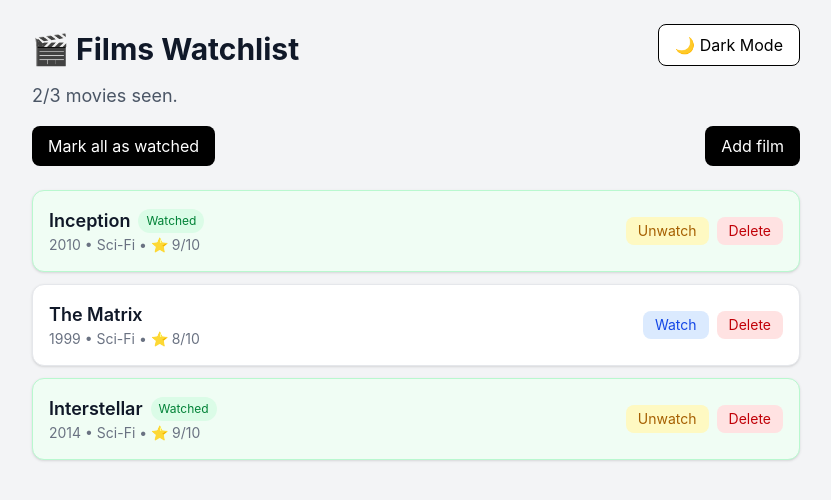
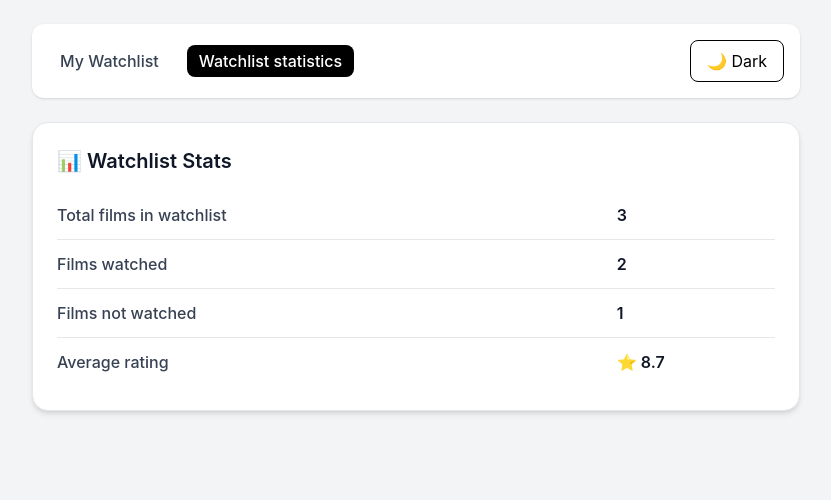
Before and after one commit to matejkronesDF/4IT427_krom13, a React (Vite) app: page /stats in a window 1280 px wide. Shown: the top 500 px of the page, without its empty margins (224-1055 px from the left). Built offline with nearby package versions, Linux system fonts and the light colour scheme.

Commit message:
feat: Úkol 5: Routing, nedělal jsem /form jelikož ji mám v dialogu, přidal jsem ale jednoduchou /stats stránku

```diff
--- a/package.json
+++ b/package.json
@@ -13,6 +13,7 @@
     "@tailwindcss/vite": "^4.3.0",
     "react": "^19.2.6",
     "react-dom": "^19.2.6",
+    "react-router-dom": "^7.15.1",
     "tailwindcss": "^4.3.0"
   },
   "devDependencies": {
--- a/src/App.tsx
+++ b/src/App.tsx
@@ -1,55 +1,63 @@
-/* Stylingová metoda: Tailwind */
+/* Stylingová metoda: Tailwind
+*/
+import { NavLink, Route, Routes } from 'react-router-dom';
+import NotFoundPage from './pages/NotFoundPage';
+import { MainPage } from './pages/MainPage';
 import { useState } from 'react';
-import AddFilmForm from './components/AddFilmForm';
-import FilmCard from './components/FilmCard';
-import { useWatchList } from './context/WatchListContext';
+import { StatsPage } from './pages/StatsPage';
 
 function App() {
-  const { films, toggleWatched, markAllAsWatched, removeFilm, watchNumbers } = useWatchList();
   const [darkMode, setDarkMode] = useState(false);
   return (
     <div className={darkMode ? 'dark' : ''}>
       <div className="min-h-screen bg-gray-100 text-gray-900 p-6 dark:bg-black dark:text-white">
         <div className="max-w-3xl mx-auto">
-          <div className="flex justify-between items-center">
-            <h1 className="text-3xl font-bold mb-2 dark:text-white">🎬 Films Watchlist</h1>
+          <nav className="flex items-center justify-between mb-6 p-4 bg-white rounded-xl shadow-sm dark:bg-gray-900">
+            <div className="flex items-center gap-4">
+              <NavLink
+                to="/"
+                end
+                className={({ isActive }) =>
+                  `px-3 py-1 rounded-lg transition font-medium
+         ${
+           isActive
+             ? 'bg-black text-white dark:bg-white dark:text-black'
+             : 'text-gray-700 hover:bg-gray-200 dark:text-gray-300 dark:hover:bg-gray-800'
+         }`
+                }
+              >
+                My Watchlist
+              </NavLink>
+
+              <NavLink
+                to="/stats"
+                className={({ isActive }) =>
+                  `px-3 py-1 rounded-lg transition font-medium
+         ${
+           isActive
+             ? 'bg-black text-white dark:bg-white dark:text-black'
+             : 'text-gray-700 hover:bg-gray-200 dark:text-gray-300 dark:hover:bg-gray-800'
+         }`
+                }
+              >
+                Watchlist statistics
+              </NavLink>
+            </div>
+
             <button
               onClick={() => setDarkMode(!darkMode)}
-              className="mb-4 px-4 py-2 rounded-lg border
-                    bg-white text-black
-                    dark:bg-gray-800 dark:text-white"
+              className="ml-auto px-4 py-2 rounded-lg border transition
+               bg-white text-black hover:bg-gray-100
+               dark:bg-gray-800 dark:text-white dark:border-gray-700 dark:hover:bg-gray-700"
             >
-              {darkMode ? '☀️ Light Mode' : '🌙 Dark Mode'}
+              {darkMode ? '☀️ Light' : '🌙 Dark'}
             </button>
-          </div>
-
-          <h2 className="text-lg text-gray-600 mb-4 dark:text-white">{watchNumbers()}</h2>
-
-          <div className="flex justify-between items-center mb-6">
-            <button
-              onClick={markAllAsWatched}
-              className="px-4 py-2 bg-black text-white rounded-lg hover:bg-gray-800 transition dark:bg-gray-200 dark:text-black dark:hover:bg-green-300"
-            >
-              Mark all as watched
-            </button>
-            <AddFilmForm/>
-          </div>
-
-          <div className="space-y-3 dark:text-black">
-            {films.map((film) => (
-              <FilmCard
-                key={film.id}
-                id={film.id}
-                title={film.title}
-                year={film.year}
-                genre={film.genre}
-                rating={film.rating}
-                watched={film.watched}
-                onToggleWatched={toggleWatched}
-                onRemove={removeFilm}
-              />
-            ))}
-          </div>
+          </nav>
+          <Routes>
+            <Route path="/" element={<MainPage />} />
+            <Route path="/stats" element={<StatsPage />} />
+            <Route path="*" element={<NotFoundPage />} />
+          </Routes>
         </div>
       </div>
     </div>
--- a/src/components/AddFilmForm.tsx
+++ b/src/components/AddFilmForm.tsx
@@ -41,7 +41,7 @@ export function AddFilmForm() {
       >
         Add film
       </button>
-    <Dialog open={isOpen} onClose={() => setIsOpen(false)}>
+      <Dialog className="" open={isOpen} onClose={() => setIsOpen(false)}>
         <div className="fixed inset-0 flex items-center justify-center bg-black/30">
           <DialogPanel>
             <form onSubmit={handleSubmit} className="bg-white p-6 rounded-xl shadow space-y-4">
--- a/src/main.tsx
+++ b/src/main.tsx
@@ -3,11 +3,14 @@ import { createRoot } from 'react-dom/client';
 import App from './App.tsx';
 import { WatchListProvider } from './context/WatchListContext.tsx';
 import './index.css';
+import { BrowserRouter } from 'react-router-dom';
 
 createRoot(document.getElementById('root')!).render(
   <StrictMode>
-    <WatchListProvider>
-      <App />
-    </WatchListProvider>
+    <BrowserRouter>
+      <WatchListProvider>
+        <App />
+      </WatchListProvider>
+    </BrowserRouter>
   </StrictMode>
 );
--- /dev/null
+++ b/src/pages/MainPage.tsx
@@ -0,0 +1,43 @@
+import { useWatchList } from '@/context/WatchListContext';
+import AddFilmForm from '../components/AddFilmForm';
+import FilmCard from '../components/FilmCard';
+
+export function MainPage() {
+  const { films, toggleWatched, markAllAsWatched, removeFilm, watchNumbers } = useWatchList();
+
+  return (
+    <div className="mb-6 p-4 bg-white rounded-xl shadow-sm dark:bg-gray-900">
+      <div className="flex justify-between items-center">
+        <h1 className="text-3xl font-bold mb-2 dark:text-white">🎬 Films Watchlist</h1>
+      </div>
+
+      <h2 className="text-lg text-gray-600 mb-4 dark:text-white">{watchNumbers()}</h2>
+
+      <div className="flex justify-between items-center mb-6">
+        <button
+          onClick={markAllAsWatched}
+          className="px-4 py-2 bg-black text-white rounded-lg hover:bg-gray-800 transition dark:bg-gray-200 dark:text-black dark:hover:bg-green-300"
+        >
+          Mark all as watched
+        </button>
+        <AddFilmForm />
+      </div>
+
+      <div className="space-y-3 dark:text-black">
+        {films.map((film) => (
+          <FilmCard
+            key={film.id}
+            id={film.id}
+            title={film.title}
+            year={film.year}
+            genre={film.genre}
+            rating={film.rating}
+            watched={film.watched}
+            onToggleWatched={toggleWatched}
+            onRemove={removeFilm}
+          />
+        ))}
+      </div>
+    </div>
+  );
+}
--- /dev/null
+++ b/src/pages/NotFoundPage.tsx
@@ -0,0 +1,8 @@
+function NotFoundPage() {
+  return (
+    <>
+      <p className="text-xl font-semibold mb-4">Page not found.</p>
+    </>
+  );
+}
+export default NotFoundPage;
--- /dev/null
+++ b/src/pages/StatsPage.tsx
@@ -0,0 +1,46 @@
+import { useWatchList } from '@/context/WatchListContext';
+
+export function StatsPage() {
+  const { films } = useWatchList();
+  const filmsWatched = films.filter((f) => f.watched).length;
+  const filmsUnwatched = films.filter((f) => !f.watched).length;
+  const averageRating =
+    films.length === 0
+      ? 0
+      : films.reduce((sum, film) => sum + Number(film.rating), 0) / films.length;
+
+  return (
+    <div
+      className="bg-white dark:bg-gray-900 text-gray-900 dark:text-white
+                p-6 rounded-2xl shadow-md border border-gray-200 dark:border-gray-800"
+    >
+      <h2 className="text-xl font-semibold mb-4">📊 Watchlist Stats</h2>
+
+      <table className="w-full text-left">
+        <tbody className="space-y-2">
+          <tr className="border-b border-gray-200 dark:border-gray-800">
+            <th className="py-3 font-medium text-gray-700 dark:text-gray-300">
+              Total films in watchlist
+            </th>
+            <td className="py-3 font-semibold">{films.length}</td>
+          </tr>
+
+          <tr className="border-b border-gray-200 dark:border-gray-800">
+            <th className="py-3 font-medium text-gray-700 dark:text-gray-300">Films watched</th>
+            <td className="py-3 font-semibold">{filmsWatched}</td>
+          </tr>
+
+          <tr className="border-b border-gray-200 dark:border-gray-800">
+            <th className="py-3 font-medium text-gray-700 dark:text-gray-300">Films not watched</th>
+            <td className="py-3 font-semibold">{filmsUnwatched}</td>
+          </tr>
+
+          <tr>
+            <th className="py-3 font-medium text-gray-700 dark:text-gray-300">Average rating</th>
+            <td className="py-3 font-semibold">⭐ {averageRating.toFixed(1)}</td>
+          </tr>
+        </tbody>
+      </table>
+    </div>
+  );
+}
```
Also changed, not shown: 1 other file (tests, documents, lock files or other folders). Lines whose indentation alone changed are shown as unchanged.
